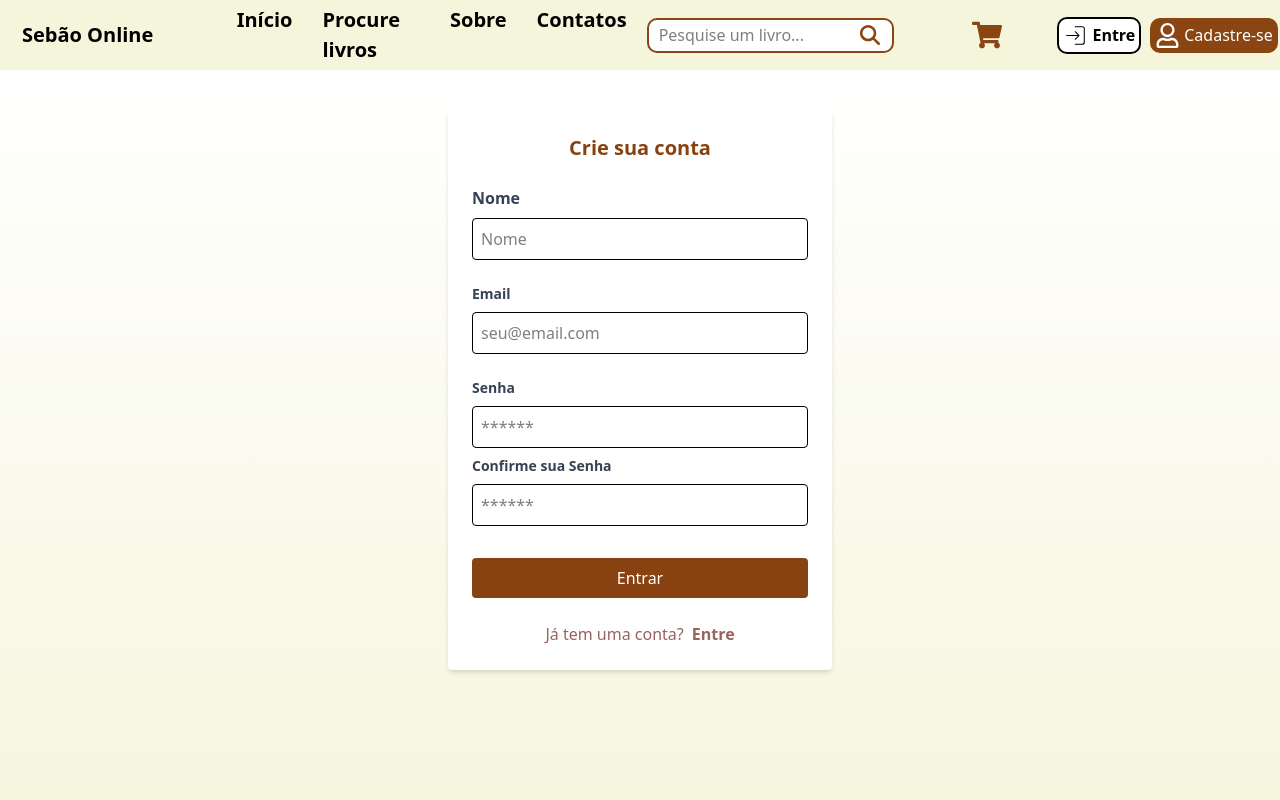
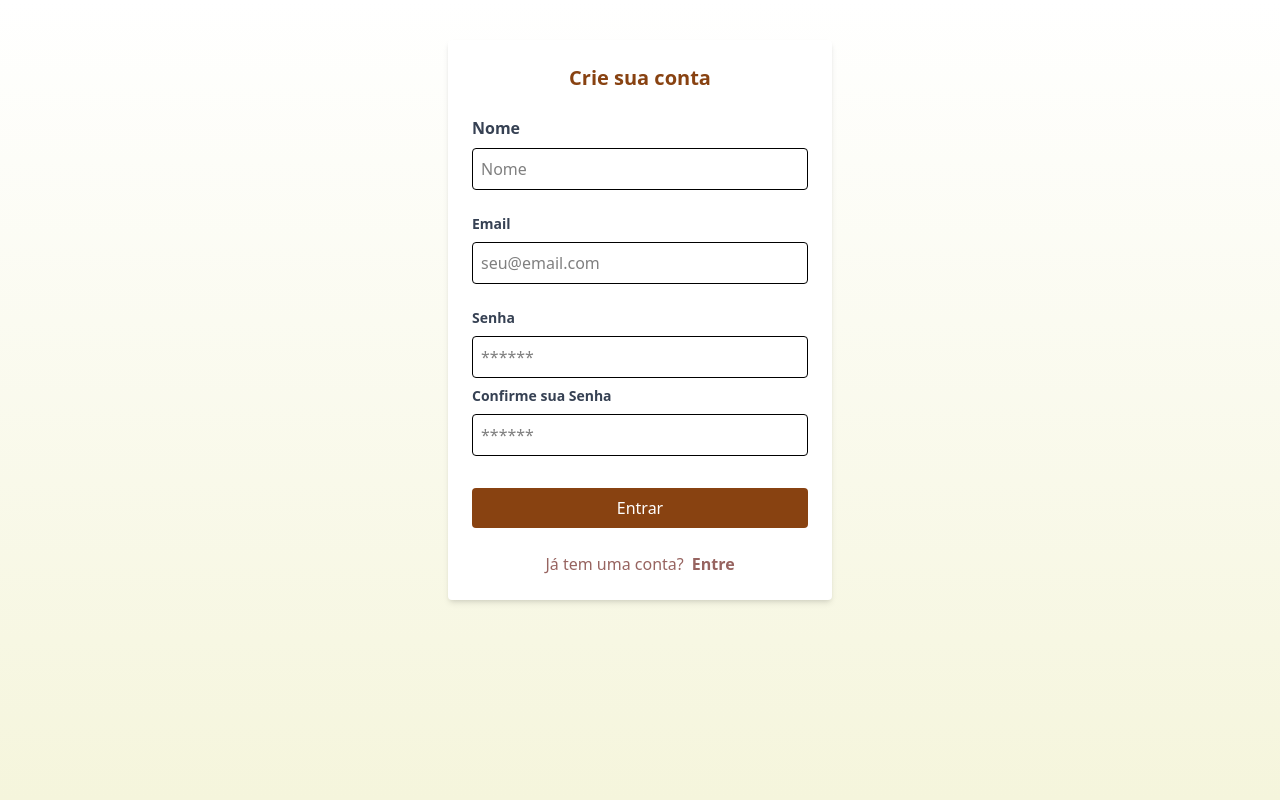
Before and after one commit to fbmcarmo/sebao-online, a Next.js app: page /cadastrar in a window 1280 px wide. Shown: the top 800 px of the page. Built offline with nearby package versions, Linux system fonts and the light colour scheme.

Commit message:
nome alterado para cadastrar

```diff
--- a/src/pages/cadastrar/index.jsx
+++ b/src/pages/cadastrar/index.jsx
@@ -1,8 +1,8 @@
 import PageWrapper from "@/components/PageWrapper";
 
-export default function Login() {
+export default function Cadastrar() {
   return (
-  <PageWrapper>
+  <PageWrapper showHeader = {false} showFooter = {false}>
     <div className="w-full h-[80vh] flex items-center justify-center">
       <form className="bg-white p-6 rounded flex flex-col gap-2 shadow-md w-full max-w-sm ">
         <h1 className="text-xl font-bold mb-4 text-center text-[#884211]">
```
